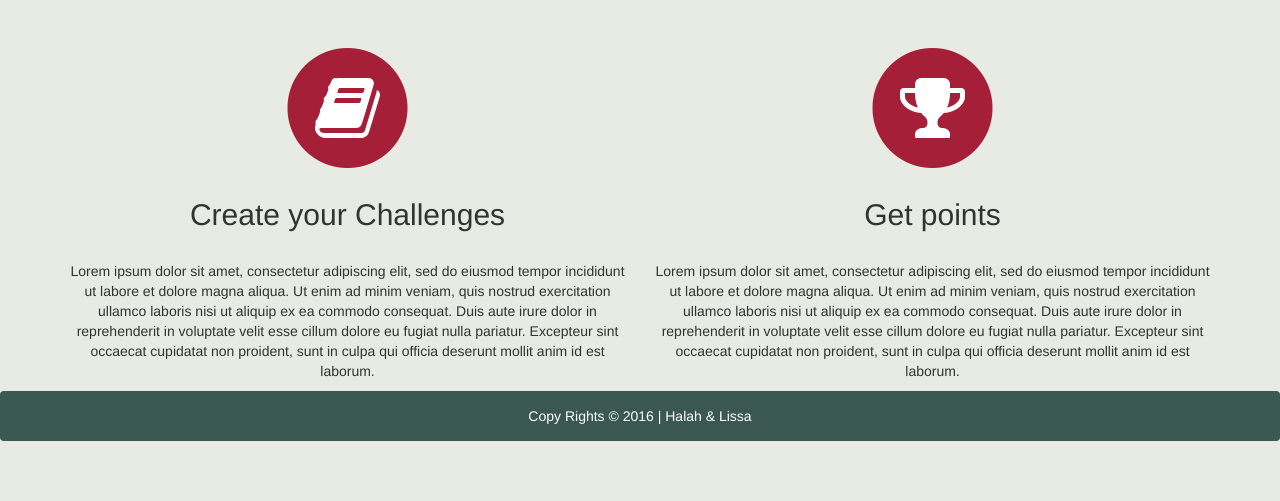
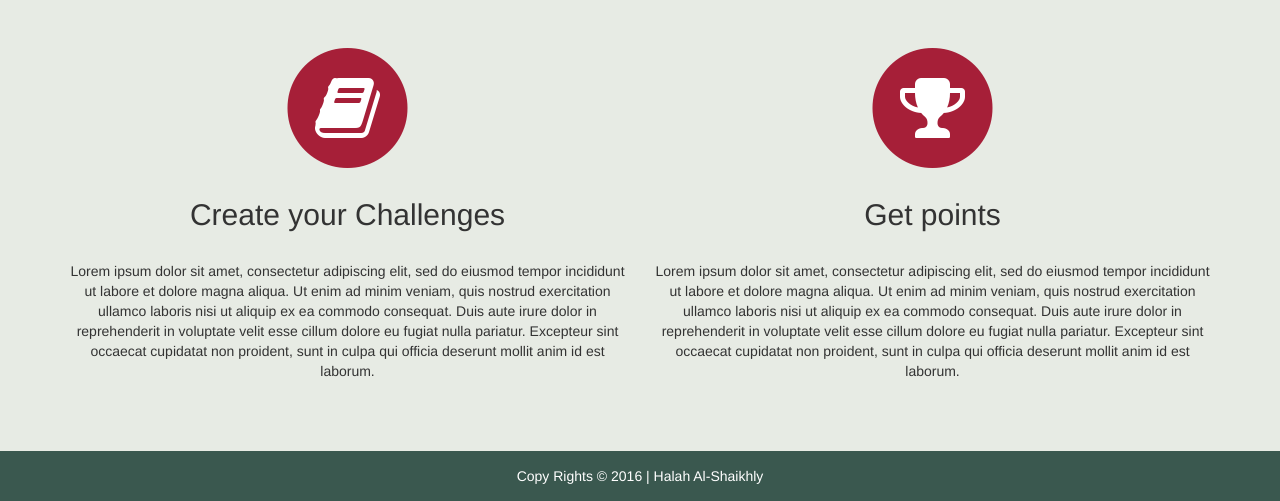
Before and after one commit to HalahRaadSalih/novelChallenge, a website: page client/views/index.html in a window 1280 px wide. Shown: the part 522-1023 px from the top of the page. Before the commit the page ends 983 px from the top, so only its background shows below. Drawn offline with nearby package versions, Linux system fonts and the light colour scheme.

Commit message:
fixed footer for landing page

```diff
--- a/client/views/index.html
+++ b/client/views/index.html
@@ -62,13 +62,15 @@
         </div>
       </div>
     </div>
-
-    <nav class="navbar navbar-default navBackground">
-    	<div class="container-fluid footer text-center">
-    		<div class="row">
-    			<div><p>Copy Rights © 2016 | Halah & Lissa </p></div>
-    		</div>
-  	 </div>
-  </nav>
+    <br>
+    <br>
+    <br>
+  <footer class="footer navBackground">
+    <div class="container-fluid footer text-center">
+      <div class="row">
+        <div><p>Copy Rights © 2016 | Halah Al-Shaikhly </p></div>
+      </div>
+   </div>
+  </footer>
   </body>
 </html>
```
